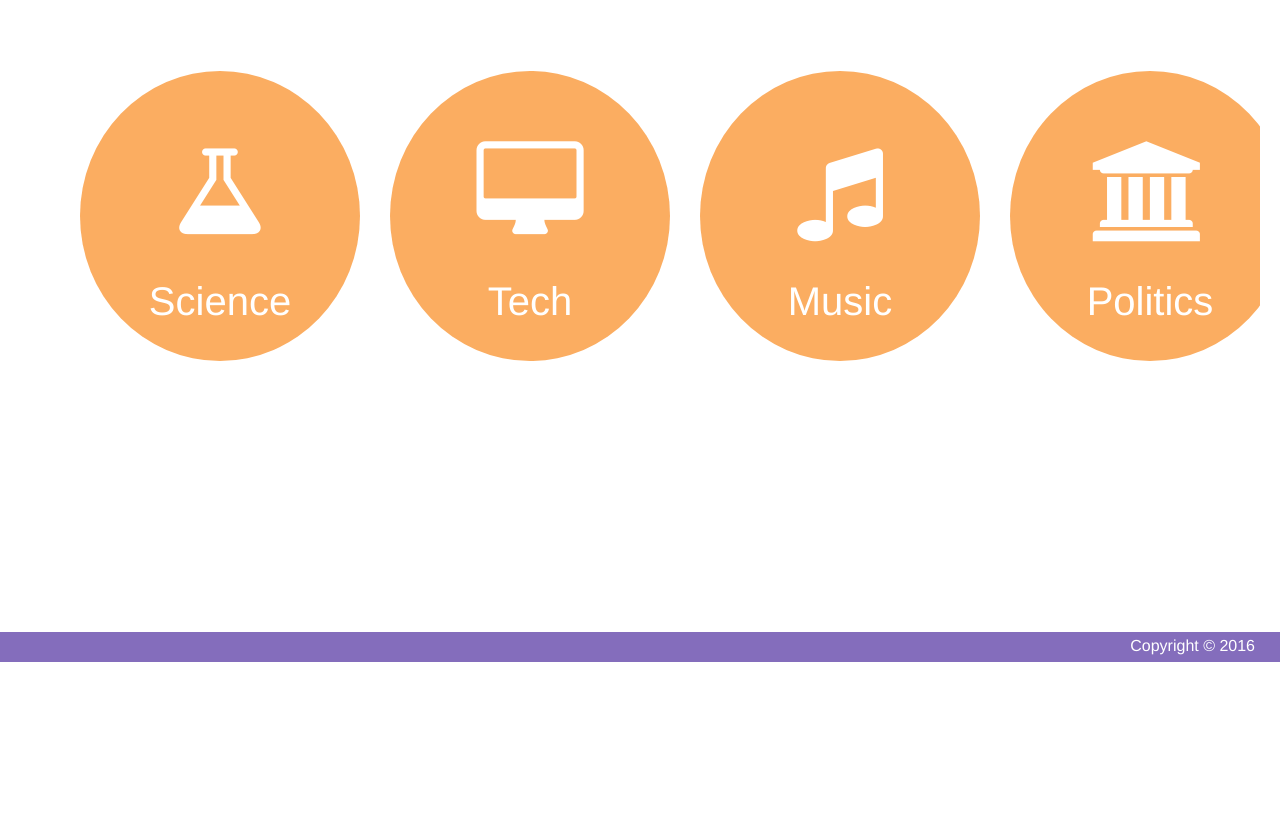
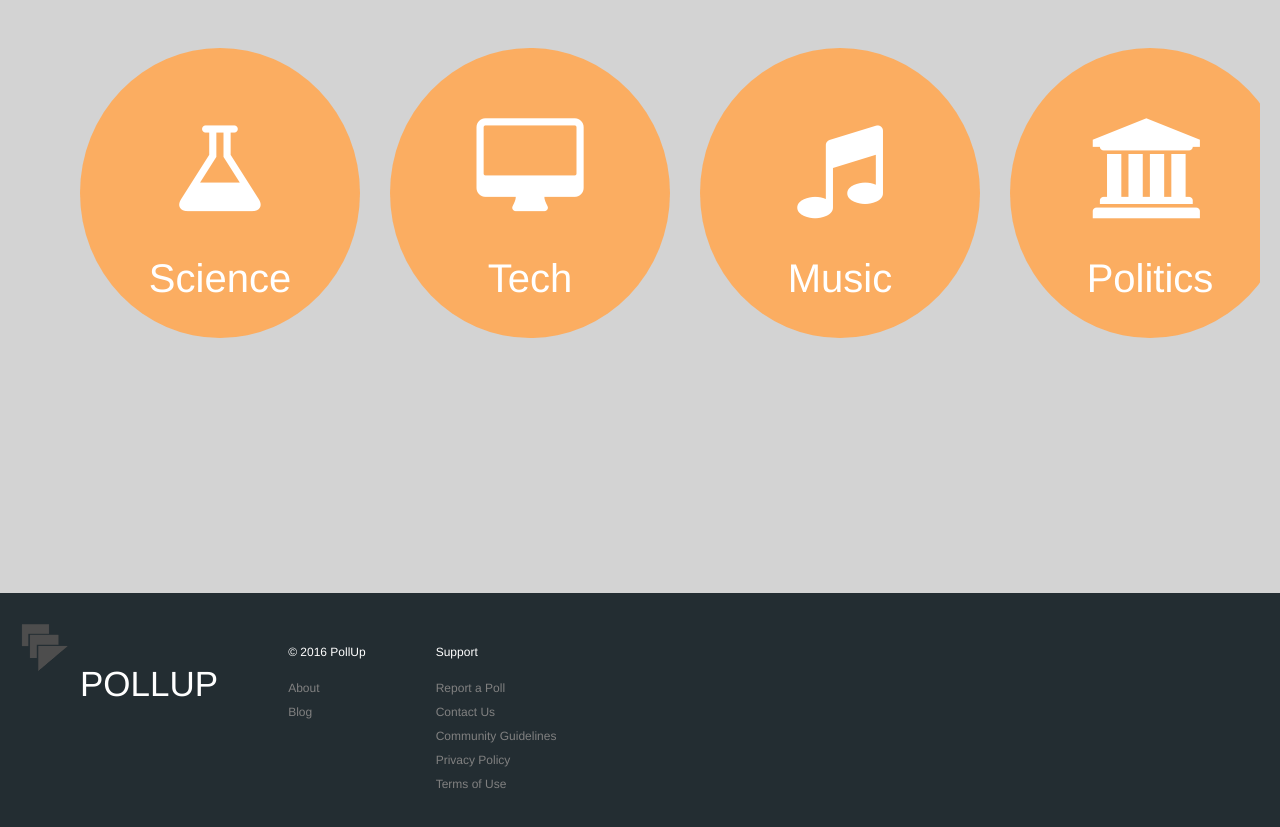
Before and after one commit to jawhnypoh/pollup, a plain HTML site: page landingPage.html in a window 1280 px wide. Shown: the part 1361-2188 px from the top of the page. Before the commit the page ends 2023 px from the top, so only its background shows below. Drawn offline with Linux system fonts and the light colour scheme.

Commit message:
Updated landing page footer, trying to fix issues with things lining up...

```diff
--- a/CSS/landing_style.css
+++ b/CSS/landing_style.css
@@ -8,9 +8,14 @@ body {
 
 
 /* Styling for Header */
+header {
+  background: #232d32;
+
+}
+
 header h1 {
   display: inline-block;
-  font-size: 65px;
+  font-size: 45px;
   font-weight: 200;
   font-family: 'Helvetica Neue', Helvetica, sans-serif;
   margin: 5px 20px;
@@ -18,15 +23,15 @@ header h1 {
 
 a {
   text-decoration: none;
-  color: black;
+  color: white;
 }
 
 
 /* Styling for Nav Bar Options */
 nav {
     position: absolute;
-    right: 0.5px;
-    top: 50;
+    right: 10px;
+    top: 20;
 }
 
 nav ul {
@@ -64,7 +69,7 @@ nav ul {
 /* Styling for Main */
 main {
     display: inline-block;
-    //background-color: lightgray;
+    background-color: lightgray;
     padding: 20px 20px 100px -30px;
     min-height: 300px;
     width: 100%;
@@ -162,7 +167,6 @@ main div .ad {
     display: inline-block;
     margin-left: 25px;
     margin-right: 20px;
-    //width: 90%;
     height: 400px;
     overflow: auto;
     white-space: nowrap;
@@ -221,19 +225,71 @@ main div .ad {
 
 /* Styling for Footer */
 footer {
-    background-color: #846DBC;
-    color: white;
+  background: #232d32;
+  color: white;
+  height: 250px;
+  display: flex;
+  overflow: hidden;
 }
 
-footer .copyright {
-    height: 30px;
-    text-align: right;
-    padding-right: 25px;
-    font-weight: 200;
+.footer-container {
+    float: right;
+    position: absolute;
 }
 
-footer .copyright p {
-    padding-top: 5px;
+.footer-image {
+    display: inline-block;
+    vertical-align: top;
+    padding-top: 30px;
+    padding-right:70px;
+    padding-left: 20px;
+}
+
+.footer-image p {
+    display: inline-block;
+    vertical-align: top;
+    padding-top: 6px;
+    padding-left: 10px;
+    font-size: 35px;
+}
+
+.footer-lists {
+    display: inline-block;
+    min-width: 300px;
+    display: flex;
+    position: relative;
+    float: right;
+    padding-top: 40px;
+    font-size: 12px;
+}
+
+.footer-list-left {
+    display: inline-block;
+    padding-right: 20px;
+    vertical-align:top;
+
+}
+.footer-list-right {
+    display: inline-block;
+    padding-left: 50px;
+    margin-right: 100px;
+}
+
+.footer-item {
+  text-decoration: none;
+  padding-top: 10px;
+}
+
+.footer-item a {
+  color:grey;
+  font-size: 12px;
+  text-decoration: none;
+  transition-duration: 0.4s;
+
+}
+
+.footer-item a:hover {
+    color: #4CE457;
 }
 
 
--- a/landingPage.html
+++ b/landingPage.html
@@ -10,13 +10,12 @@
 
    <script src="js/landingPage.js"></script>
 
-
     <title>Welcome</title>
   </head>
 
   <body>
     <header>
-      <h1><a href="/"><i class="title"></i>POLLUP</a></h1>
+      <h1><a href="/"><i class="title"></i>P</a></h1>
         <nav>
           <ul class="header=list">
             <li class="header-item"><a href="about.html">About Us</a></li>
@@ -105,8 +104,23 @@
     </main>
 
     <footer>
-        <div class="copyright">
-            <p>Copyright &copy; 2016</p>
+        <div class="footer-container">
+            <div class="footer-image"><img src ="images/PollUp.png" style="width:50px;height:50px;"><p>POLLUP</p></div>
+            <div class ="footer-lists">
+            <div class="footer-list-left">
+                <div class="footer-title"><p>&copy; 2016 PollUp</p></div>
+                    <div class="footer-item"><a href="about.html">About</a></div>
+                    <div class="footer-item"><a href="blog.html">Blog</a></div>
+            </div>
+            <div class="footer-list-right">
+                <div class="footer-title"><p>Support</p></div>
+                    <div class="footer-item"><a href="report.html">Report a Poll</a></div>
+                    <div class="footer-item"><a href="contact.html">Contact Us</a></div>
+                    <div class="footer-item"><a href="community_guidelines.html">Community Guidelines</a></div>
+                    <div class="footer-item"><a href="privacy_policy.html">Privacy Policy</a></div>
+                    <div class="footer-item"><a href="terms_of_use.html">Terms of Use</a></div>
+            </div>
+        </div>
         </div>
     </footer>
 
```
Also changed, not shown: 2 other files.
